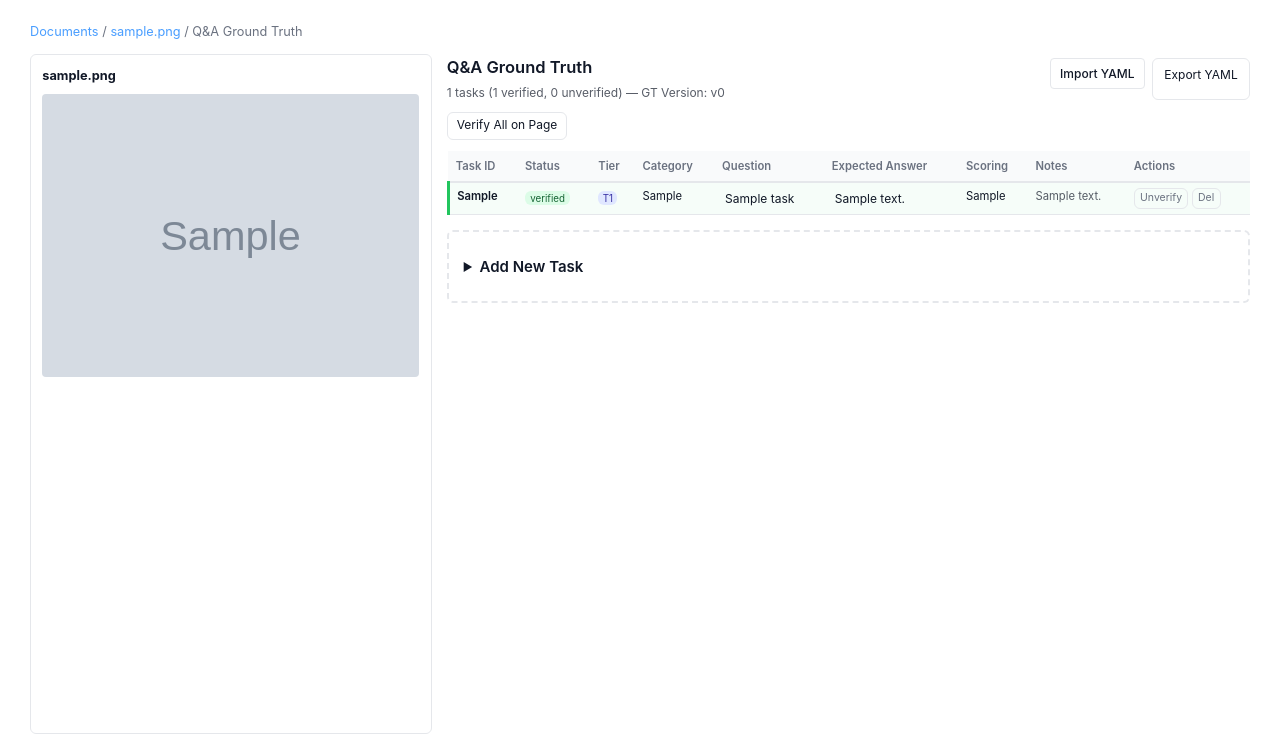
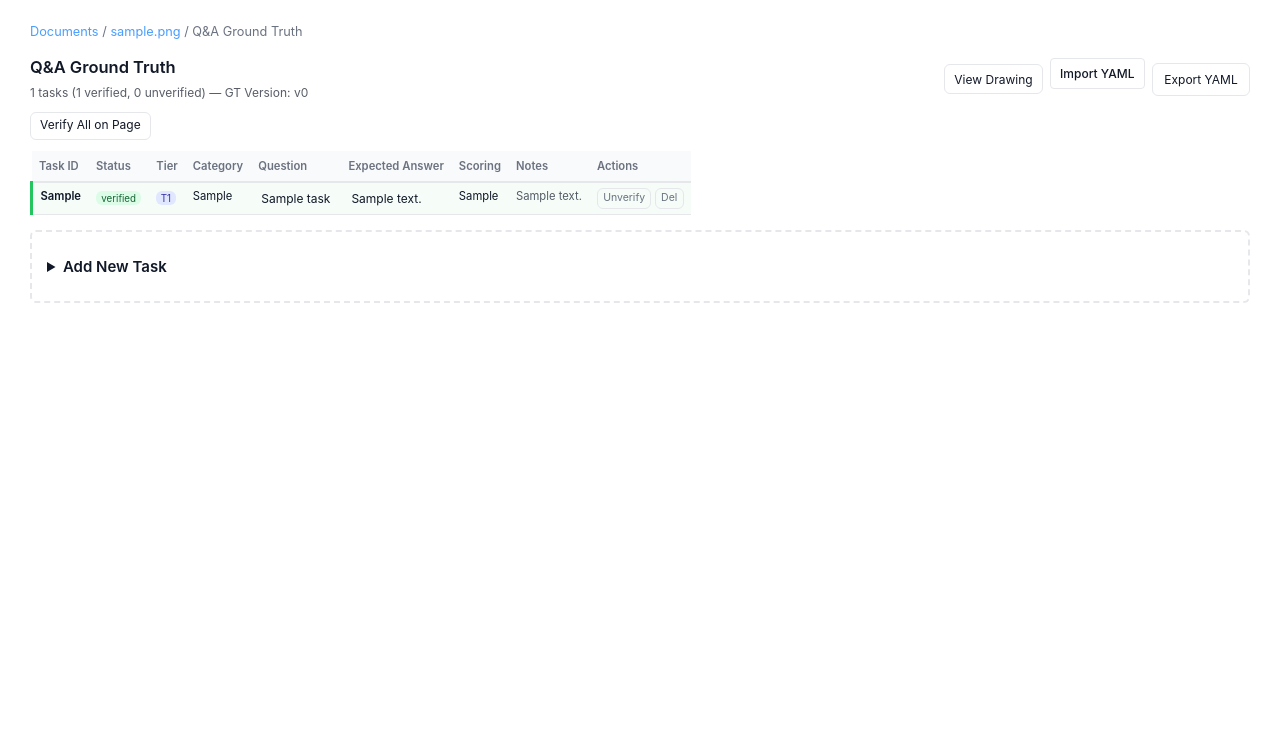
Before and after one commit to oodaooda/frontier, a FastAPI app: page /ground-truth/1 in a window 1280 px wide. Shown: the part 59-815 px from the top of the page. After the commit the page ends 362 px from the top, so only its background shows below. Run offline with FastAPI, Linux system fonts and the light colour scheme; tables that the repository leaves empty hold one stand-in row (values such as "Sample post"); grey boxes marked "Sample" are stand-in pictures; data that the repository does not hold is empty.

Commit message:
Remove embedded PDF thumbnails, add View Drawing button
Both Q&A and Table ground truth editors:
- Removed side-by-side PDF panel (was taking up space)
- Added "View Drawing" button that opens PDF in new tab/window
- Table columns now auto-size to fit content (no max-width)
- Full-width table layout for faster scanning

Co-Authored-By: Claude Opus 4.6 (1M context) <noreply@anthropic.com>

```diff
--- a/src/frontier/templates/ground_truth_editor.html
+++ b/src/frontier/templates/ground_truth_editor.html
@@ -4,25 +4,9 @@
 
 {% block head %}
 <style>
-    .editor-layout {
-        display: grid;
-        grid-template-columns: 1fr 2fr;
-        gap: 1rem;
-        min-height: calc(100vh - 120px);
-    }
-    .pdf-panel {
-        border: 1px solid var(--border);
-        border-radius: var(--radius);
-        padding: 0.75rem;
-        overflow-y: auto;
-        max-height: calc(100vh - 120px);
-        position: sticky;
-        top: 60px;
-    }
-    .pdf-panel img { max-width: 100%; height: auto; border-radius: 4px; }
     .gt-panel { overflow-x: auto; }
 
-    .gt-table { font-size: 0.8rem; border-collapse: collapse; width: 100%; }
+    .gt-table { font-size: 0.8rem; border-collapse: collapse; width: auto; }
     .gt-table th {
         position: sticky; top: 0; z-index: 5;
         background: var(--bg-secondary);
@@ -32,7 +16,9 @@
     .gt-table td {
         padding: 0.3rem 0.5rem; border-bottom: 1px solid var(--border);
         vertical-align: top;
+        white-space: nowrap;
     }
+    .gt-table td.wrap { white-space: normal; }
     .gt-table tr:hover { background: rgba(74,158,255,0.05); }
     .gt-table tr.verified { background: rgba(34,197,94,0.04); }
     .gt-table tr.verified td:first-child { border-left: 3px solid var(--pass); }
@@ -64,6 +50,12 @@
     .new-task-form h4 { margin-top: 0; }
     .form-row { display: grid; grid-template-columns: 1fr 1fr; gap: 0.5rem; }
     .form-row label { font-size: 0.8rem; }
+    .view-drawing-btn {
+        font-size: 0.8rem; padding: 0.3rem 0.6rem;
+        border: 1px solid var(--border); border-radius: var(--radius);
+        text-decoration: none; color: var(--text); cursor: pointer; display: inline-block;
+    }
+    .view-drawing-btn:hover { border-color: var(--accent); background: rgba(74,158,255,0.05); text-decoration: none; }
 </style>
 {% endblock %}
 
@@ -74,41 +66,7 @@
     Q&A Ground Truth
 </div>
 
-<div class="editor-layout">
-    <!-- LEFT: PDF Viewer -->
-    <div class="pdf-panel">
-        <div style="display:flex; justify-content:space-between; align-items:center; margin-bottom:0.5rem;">
-            <strong style="font-size:0.85rem;">{{ doc.original_filename }}</strong>
-            {% if doc.page_count > 1 %}
-            <select onchange="window.location.href='/ground-truth/{{ doc.id }}?page=' + this.value"
-                    style="width:auto; font-size:0.8rem; padding:0.2rem; margin:0;">
-                {% for p in pages %}
-                <option value="{{ p.page_number }}" {% if p.page_number == page_num %}selected{% endif %}>
-                    Page {{ p.page_number }}
-                </option>
-                {% endfor %}
-            </select>
-            {% endif %}
-        </div>
-        {% if current_page %}
-        <img src="/rendered/{{ current_page.image_path }}" alt="Page {{ page_num }}">
-        {% else %}
-        <p style="text-align:center; opacity:0.5; padding:2rem;">No rendered page.</p>
-        {% endif %}
-        {% if doc.page_count > 1 %}
-        <div style="display:flex; justify-content:center; gap:0.75rem; margin-top:0.5rem;">
-            {% if page_num > 1 %}
-            <a href="/ground-truth/{{ doc.id }}?page={{ page_num - 1 }}" style="font-size:0.8rem;">← Prev</a>
-            {% endif %}
-            <span style="font-size:0.8rem;">Page {{ page_num }} / {{ doc.page_count }}</span>
-            {% if page_num < doc.page_count %}
-            <a href="/ground-truth/{{ doc.id }}?page={{ page_num + 1 }}" style="font-size:0.8rem;">Next →</a>
-            {% endif %}
-        </div>
-        {% endif %}
-    </div>
-
-    <!-- RIGHT: Tasks Table -->
+<div>
     <div class="gt-panel">
         <div style="display:flex; justify-content:space-between; align-items:center; margin-bottom:0.5rem;">
             <div>
@@ -117,7 +75,10 @@
                     {{ stats.total }} tasks ({{ stats.verified }} verified, {{ stats.unverified }} unverified) — GT Version: v{{ gt_version }}
                 </span>
             </div>
-            <div style="display:flex; gap:0.5rem;">
+            <div style="display:flex; gap:0.5rem; align-items:center;">
+                {% if current_page %}
+                <a href="/rendered/{{ current_page.image_path }}" target="_blank" class="view-drawing-btn">View Drawing</a>
+                {% endif %}
                 <form action="/ground-truth/{{ doc.id }}/import" method="post" enctype="multipart/form-data" style="display:inline;">
                     <label style="font-size:0.8rem; cursor:pointer; padding:0.3rem 0.6rem; border:1px solid var(--border); border-radius:4px;">
                         Import YAML
@@ -125,6 +86,16 @@
                     </label>
                 </form>
                 <a href="/ground-truth/{{ doc.id }}/export" class="btn" style="font-size:0.8rem;">Export YAML</a>
+                {% if doc.page_count > 1 %}
+                <select onchange="window.location.href='/ground-truth/{{ doc.id }}?page=' + this.value"
+                        style="width:auto; font-size:0.8rem; padding:0.2rem; margin:0;">
+                    {% for p in pages %}
+                    <option value="{{ p.page_number }}" {% if p.page_number == page_num %}selected{% endif %}>
+                        Page {{ p.page_number }}
+                    </option>
+                    {% endfor %}
+                </select>
+                {% endif %}
             </div>
         </div>
 
@@ -163,7 +134,7 @@
                     </td>
                     <td><span class="tier-badge">T{{ task.tier }}</span></td>
                     <td style="font-size:0.75rem;">{{ task.category }}</td>
-                    <td style="max-width:250px;">
+                    <td class="wrap">
                         <span class="cell-value" onclick="startEdit({{ task.id }}, 'question', this)">{{ task.question }}</span>
                         <form action="/ground-truth/{{ doc.id }}/tasks/{{ task.id }}/update" method="post"
                               class="cell-edit" id="edit-{{ task.id }}-question">
@@ -178,7 +149,7 @@
                             <button type="button" onclick="cancelEdit({{ task.id }}, 'question')">X</button>
                         </form>
                     </td>
-                    <td style="max-width:200px;">
+                    <td class="wrap">
                         {% if task.expected_answer == "NEEDS VERIFICATION" %}
                         <span class="cell-value needs-verify" onclick="startEdit({{ task.id }}, 'expected', this)">{{ task.expected_answer }}</span>
                         {% else %}
@@ -198,7 +169,7 @@
                         </form>
                     </td>
                     <td style="font-size:0.75rem;">{{ task.scoring_method }}</td>
-                    <td style="font-size:0.75rem; max-width:150px; opacity:0.7;">{{ task.notes }}</td>
+                    <td style="font-size:0.75rem; opacity:0.7;">{{ task.notes }}</td>
                     <td class="row-actions">
                         <form action="/ground-truth/{{ doc.id }}/tasks/{{ task.id }}/toggle-verify" method="post">
                             <button type="submit" class="{% if task.verified %}outline secondary{% else %}outline{% endif %}">
```
Also changed, not shown: src/frontier/templates/table_gt_view.html (+6 -31 lines).
